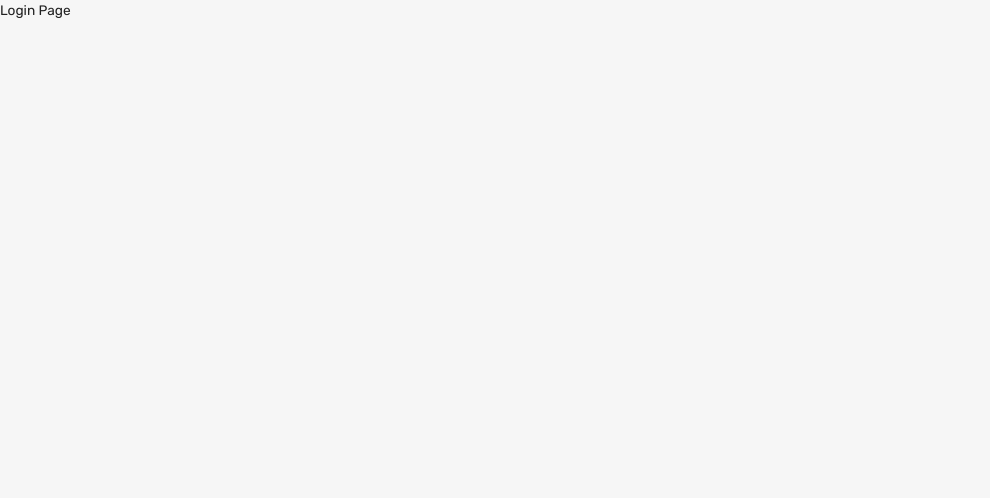
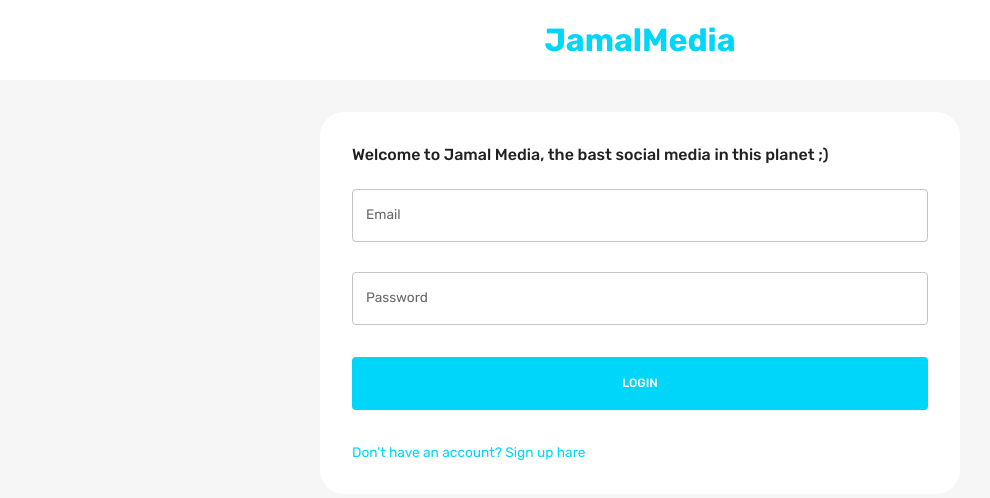
Before and after one commit to GamalSamadov/jamalmedia_clientside, a React (Create React App) app: page / in a window 1280 px wide. Shown: the top 498 px of the page, without its empty margins (0-990 px from the left). Built offline with nearby package versions, Linux system fonts and the light colour scheme.

Commit message:
Authentication finished 📤

```diff
--- a/public/index.html
+++ b/public/index.html
@@ -24,7 +24,7 @@
       work correctly both with client-side routing and a non-root public URL.
       Learn how to configure a non-root public URL by running `npm run build`.
     -->
-    <title>React App</title>
+    <title>Jamal Media</title>
   </head>
   <body>
     <noscript>You need to enable JavaScript to run this app.</noscript>
--- a/src/App.js
+++ b/src/App.js
@@ -2,7 +2,7 @@
 import { createTheme } from "@mui/material/styles"
 import { useMemo } from 'react'
 import { useSelector } from 'react-redux'
-import { BrowserRouter, Route, Routes } from "react-router-dom"
+import { BrowserRouter, Navigate, Route, Routes } from "react-router-dom"
 import HomePage from 'scenes/homePage'
 import LoginPage from 'scenes/loginPage'
 import ProfilePage from 'scenes/profilePage'
@@ -13,6 +13,7 @@
 
   const mode = useSelector((state) => state.mode)
   const theme = useMemo(() => createTheme(themeSettings(mode), [ mode ]))
+  const isAuth = Boolean(useSelector((state) => state.token))
 
 
   return (
@@ -22,8 +23,8 @@
           <CssBaseline />
           <Routes>
             <Route path="/" element={<LoginPage />}></Route>
-            <Route path="/home" element={<HomePage />}></Route>
-            <Route path="/profile/:userId" element={<ProfilePage />}></Route>
+            <Route path="/home" element={isAuth ? <HomePage /> : <Navigate to="/" />}></Route>
+            <Route path="/profile/:userId" element={isAuth ? <ProfilePage /> : <Navigate to="/" />}></Route>
           </Routes>
         </ThemeProvider>
       </BrowserRouter>
--- /dev/null
+++ b/src/scenes/loginPage/Form.jsx
@@ -0,0 +1,289 @@
+import EditOutlinedIcon from "@mui/icons-material/EditOutlined"
+import {
+	Box,
+	Button,
+	TextField,
+	Typography,
+	useMediaQuery,
+	useTheme
+} from "@mui/material"
+import FlexBetween from 'components/FlexBetween'
+import { Formik } from "formik"
+import { useState } from 'react'
+import Dropzone from 'react-dropzone'
+import { useDispatch } from 'react-redux'
+import { useNavigate } from 'react-router-dom'
+import { setLogin } from 'state'
+import * as yup from "yup"
+
+const registerSchema = yup.object().shape({
+	firstName: yup.string().required("required"),
+	lastName: yup.string().required("required"),
+	email: yup.string().email("Invalid email").required("required"),
+	password: yup.string().required("required"),
+	location: yup.string().required("required"),
+	occupation: yup.string().required("required"),
+	picture: yup.string().required("required"),
+})
+
+const loginSchema = yup.object().shape({
+	email: yup.string().email("Invalid email").required("required"),
+	password: yup.string().required("required"),
+})
+
+const initialValuesRegister = {
+	firstName: "",
+	lastName: "",
+	email: "",
+	password: "",
+	location: "",
+	occupation: "",
+	picture: "",
+}
+
+const initialValuesLogin  = {
+	email: "",
+	password: ""
+}
+
+const Form = () => {
+
+	const [ pageType, setPageType ] = useState("login")
+	const { palette } = useTheme()
+	const dispatch = useDispatch()
+	const navigate = useNavigate()
+	const isNonMobile = useMediaQuery("(min-width:600px)")
+	const isLogin = pageType === 'login'
+	const isRegister = pageType === 'register'
+
+	const register = async (values, onSubmitProps) => {
+		// this allows us to send form info with image
+		const formData = new FormData();
+		for (let value in values) {
+		  formData.append(value, values[value]);
+		}
+		formData.append("picturePath", values.picture.name);
+
+		const savedUserResponse = await fetch(
+		  "http://localhost:3001/auth/register",
+		  {
+			method: "POST",
+			body: formData,
+		  }
+		);
+		const savedUser = await savedUserResponse.json();
+		onSubmitProps.resetForm();
+
+		if (savedUser) {
+		  setPageType("login");
+		}
+	};
+
+	const login = async (values, onSubmitProps) => {
+	const loggedInResponse = await fetch("http://localhost:3001/auth/login", {
+		method: "POST",
+		headers: { "Content-Type": "application/json" },
+		body: JSON.stringify(values),
+	});
+	const loggedIn = await loggedInResponse.json();
+	onSubmitProps.resetForm();
+	if (loggedIn) {
+		dispatch(
+		setLogin({
+			user: loggedIn.user,
+			token: loggedIn.token,
+		})
+		);
+		navigate("/home");
+	}
+	};
+
+
+	const handleFormSubmit = async (values, onSubmitProps) => {
+		if (isLogin) await login(values, onSubmitProps)
+		if (isRegister) await register(values, onSubmitProps)
+	}
+
+	return (
+		<Formik
+			onSubmit={handleFormSubmit}
+			initialValues={isLogin ? initialValuesLogin : initialValuesRegister}
+			validationSchema={isLogin ? loginSchema : registerSchema}
+		>
+			{({
+				values,
+				errors,
+				touched,
+				handleBlur,
+				handleChange,
+				handleSubmit,
+				setFieldValue,
+				resetForm
+			}) => (
+				<form onSubmit={handleSubmit}>
+					<Box
+						display="grid"
+						gap="30px"
+						gridTemplateColumns="repeat(4, minmax(0, 1fr))"
+						sx={{
+							"& > div": {gridColumn: isNonMobile ? undefined : "span 4"}
+						}}
+					>
+						{isRegister && (
+							<>
+								<TextField
+									label="First Name"
+									onBlur={handleBlur}
+									onChange={handleChange}
+									value={values.firstName}
+									name="firstName"
+									error={Boolean(touched.firstName) && Boolean(errors.firstName)}
+									helperText={touched.firstName && errors.firstName}
+									sx={{
+										gridColumn: "span 2"
+									}}
+								/>
+								<TextField
+									label="Last Name"
+									onBlur={handleBlur}
+									onChange={handleChange}
+									value={values.lastName}
+									name="lastName"
+									error={Boolean(touched.lastName) && Boolean(errors.lastName)}
+									helperText={touched.lastName && errors.lastName}
+									sx={{
+										gridColumn: "span 2"
+									}}
+								/>
+								<TextField
+									label="Location"
+									onBlur={handleBlur}
+									onChange={handleChange}
+									value={values.location}
+									name="location"
+									error={Boolean(touched.location) && Boolean(errors.location)}
+									helperText={touched.location && errors.location}
+									sx={{
+										gridColumn: "span 4"
+									}}
+								/>
+								<TextField
+									label="Occupation"
+									onBlur={handleBlur}
+									onChange={handleChange}
+									value={values.occupation}
+									name="occupation"
+									error={Boolean(touched.occupation) && Boolean(errors.occupation)}
+									helperText={touched.occupation && errors.occupation}
+									sx={{
+										gridColumn: "span 4"
+									}}
+								/>
+								<Box
+									gridColumn="span 4"
+									border={`1px solid ${palette.neutral.medium}`}
+									borderRadius="5px"
+									p="1rem"
+								>
+									<Dropzone
+										acceptedFiles=".jpg,.jpeg,.png"
+										multiple={false}
+										onDrop={(acceptedFiles) =>
+											setFieldValue("picture", acceptedFiles[0])
+										}
+									>
+										{({ getRootProps, getInputProps }) => (
+											<Box
+												{...getRootProps()}
+												border={`2px dashed ${palette.primary.main}`}
+												p='1rem'
+												sx={{
+													"&:hover": { cursor: "pointer" }
+												}}
+											>
+												<input {...getInputProps()}/>
+												{!values.picture ? (
+													<p>Add picture Hare</p>
+												) : (
+													<FlexBetween>
+														<Typography>
+															{values.picture.name}
+														</Typography>
+														<EditOutlinedIcon />
+													</FlexBetween>
+												)}
+											</Box>
+										)}
+									</Dropzone>
+								</Box>
+							</>
+						)}
+						<TextField
+							label="Email"
+							onBlur={handleBlur}
+							onChange={handleChange}
+							value={values.email}
+							name="email"
+							error={Boolean(touched.email) && Boolean(errors.email)}
+							helperText={touched.email && errors.email}
+							sx={{
+								gridColumn: "span 4"
+							}}
+						/>
+						<TextField
+							label="Password"
+							type="password"
+							onBlur={handleBlur}
+							onChange={handleChange}
+							value={values.password}
+							name="password"
+							error={Boolean(touched.password) && Boolean(errors.password)}
+							helperText={touched.password && errors.password}
+							sx={{
+								gridColumn: "span 4"
+							}}
+						/>
+					</Box>
+
+					{/* BUTTON */}
+					<Box>
+						<Button
+							fullWidth
+							type='submit'
+							sx={{
+								m: "2rem 0",
+								p: "1rem",
+								backgroundColor: palette.primary.main,
+								color: palette.background.alt,
+								"&:hover": {color: palette.primary.main}
+							}}
+						>
+							{isLogin ? "LOGIN": "REGISTER"}
+						</Button>
+						<Typography
+							onClick={() => {
+								setPageType(isLogin? "register" : "login")
+								resetForm()
+							}}
+							sx={{
+								textDecoration: "underlined",
+								color: palette.primary.main,
+								"&:hover": {
+									cursor: "pointer",
+									color: palette.primary.light,
+								}
+							}}
+						>
+							{isLogin
+								? "Don't have an account? Sign up hare"
+								: "Alrady have an account? Log in hare"
+							}
+						</Typography>
+					</Box>
+				</form>
+			)}
+		</Formik>
+	)
+}
+
+export default Form
--- a/src/scenes/loginPage/index.jsx
+++ b/src/scenes/loginPage/index.jsx
@@ -1,6 +1,48 @@
+import { Box, Typography, useMediaQuery, useTheme } from "@mui/material"
+import Form from "./Form"
+
 const LoginPage = () => {
+
+	const theme = useTheme()
+	const isNonMobileScreen = useMediaQuery("(min-width: 1000px)")
+
 	return (
-		<div>Login Page</div>
+		<Box>
+			<Box
+				width="100%"
+				backgroundColor={theme.palette.background.alt}
+				p="1rem 6%"
+				textAlign="center"
+			>
+				<Typography
+					fontWeight="bold"
+					fontSize="32px"
+					color="primary"
+				>
+					JamalMedia
+				</Typography>
+			</Box>
+
+			<Box
+				width={isNonMobileScreen ? "50%" : "93%"}
+				p="2rem"
+				m="2rem auto"
+				borderRadius="1.5rem"
+				backgroundColor={theme.palette.background.alt}
+			>
+				<Typography
+					fontWeight="500"
+					variant='h5'
+					sx={{
+						mb: "1.5rem",
+					}}
+				>
+					Welcome to Jamal Media, the bast social media in this planet ;)
+				</Typography>
+
+				<Form />
+			</Box>
+		</Box>
 	)
 }
 
--- a/src/scenes/navbar/index.jsx
+++ b/src/scenes/navbar/index.jsx
@@ -41,9 +41,9 @@
 	const primaryLight = theme.palette.primary.light
 	const alt = theme.palette.background.alt
 
-	// const fullName = `${user.firstName} ${user.lastName}`
-	const fullName = `Jamal Samadov`
-
+	const fullName = `${user.firstName} ${user.lastName}`
+	// const fullName = `Jamal Samadov`
+	console.log(useSelector((state) => state.user.firstName))
 
 
 
--- a/src/theme.js
+++ b/src/theme.js
@@ -14,32 +14,32 @@
 	  900: "#0A0A0A",
 	  1000: "#000000",
 	},
-	// primary: {
-	//   50: "#E6FBFF",
-	//   100: "#CCF7FE",
-	//   200: "#99EEFD",
-	//   300: "#66E6FC",
-	//   400: "#33DDFB",
-	//   500: "#00D5FA",
-	//   600: "#00A0BC",
-	//   700: "#006B7D",
-	//   800: "#00353F",
-	//   900: "#001519",
-	// },
+	primary: {
+	  50: "#E6FBFF",
+	  100: "#CCF7FE",
+	  200: "#99EEFD",
+	  300: "#66E6FC",
+	  400: "#33DDFB",
+	  500: "#00D5FA",
+	  600: "#00A0BC",
+	  700: "#006B7D",
+	  800: "#00353F",
+	  900: "#001519",
+	},
 
 	// CUSTOM
-	primary: {
-	  50: "#e8eaeb",
-	  100: "#cccecf",
-	  200: "#b0b0b0",
-	  300: "#8f8f8f",
-	  400: "#b5b5b5",
-	  500: "#a1a1a1",
-	  600: "#9e9e9e",
-	  700: "#696969",
-	  800: "#333333",
-	  900: "#1c1c1c",
-	},
+	// primary: {
+	//   50: "#e8eaeb",
+	//   100: "#cccecf",
+	//   200: "#b0b0b0",
+	//   300: "#8f8f8f",
+	//   400: "#b5b5b5",
+	//   500: "#a1a1a1",
+	//   600: "#9e9e9e",
+	//   700: "#696969",
+	//   800: "#333333",
+	//   900: "#1c1c1c",
+	// },
   };
 
   // mui theme settings
```
Also changed, not shown: src/state/index.js (+21 -22 lines).
